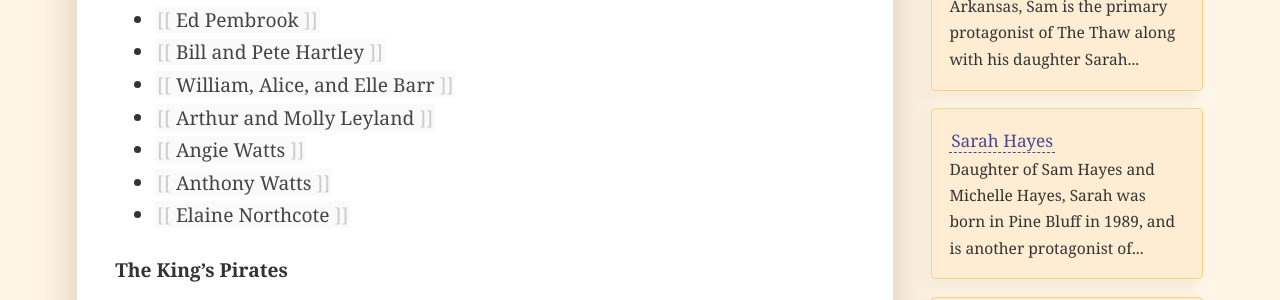
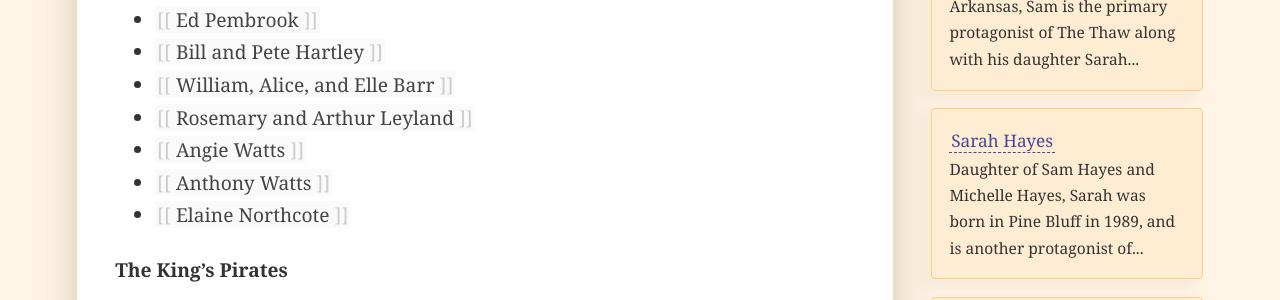
Before and after one commit to martin-brennan/writing.martin-brennan.com, a Jekyll site: the page built from _notes/the_thaw.md, in a window 1280 px wide and 900 px high, scrolled down 990 px. Shown: the part 156-456 px from the top of the window. Built offline with Jekyll 4.4.1, drawn with Linux system fonts in a browser that asks for light colours.

Commit message:
[the thaw] - minor name edit

```diff
--- a/_notes/the_thaw.md
+++ b/_notes/the_thaw.md
@@ -28,7 +28,7 @@ _The Thaw_ is a post-apocalyptic zombie survival novel set in the heart of Ameri
 * [[Ed Pembrook]]
 * [[Bill and Pete Hartley]]
 * [[William, Alice, and Elle Barr]]
-* [[Arthur and Molly Leyland]]
+* [[Rosemary and Arthur Leyland]]
 * [[Angie Watts]]
 * [[Anthony Watts]]
 * [[Elaine Northcote]]
```
